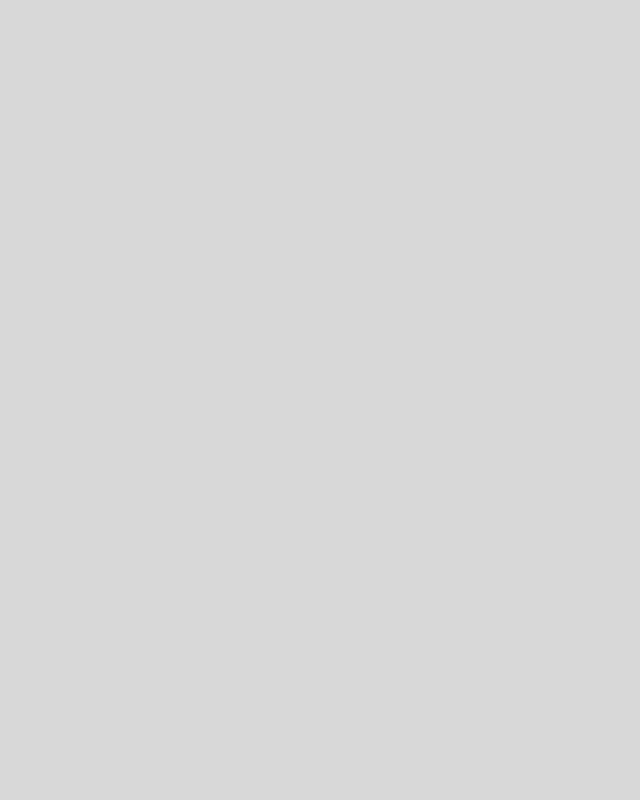
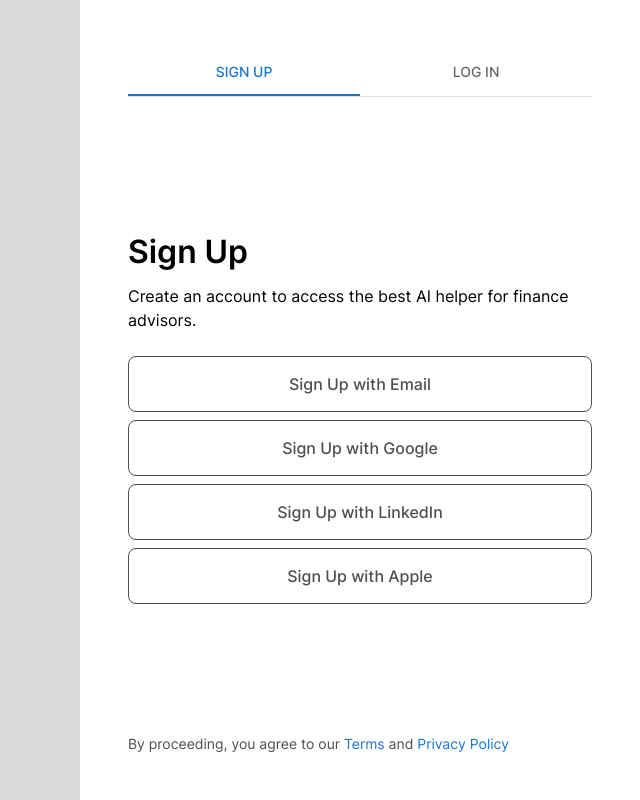
Before and after one commit to Sorini92/AIApp, a React (Vite) app: page /auth/signup in a window 1280 px wide. Before the commit this address had no page. Shown: the whole page, without its empty margins (640-1280 px from the left). Built offline with nearby package versions, Linux system fonts and the light colour scheme; no server answers.

Commit message:
add google sign up

```diff
--- a/package.json
+++ b/package.json
@@ -13,6 +13,7 @@
     "@emotion/react": "^11.11.4",
     "@emotion/styled": "^11.11.0",
     "@mui/material": "^5.15.12",
+    "@react-oauth/google": "^0.12.1",
     "@reduxjs/toolkit": "^2.2.1",
     "axios": "^1.6.8",
     "firebase": "^10.8.1",
--- a/src/components/app/App.tsx
+++ b/src/components/app/App.tsx
@@ -1,20 +1,67 @@
-import { BrowserRouter as Router, Route, Routes } from "react-router-dom";
+import { createBrowserRouter, RouterProvider, Outlet } from "react-router-dom";
+import { GoogleOAuthProvider } from "@react-oauth/google";
 import { ThemeProvider } from "@mui/material/styles";
 import { theme } from "../../theme";
 import { Auth } from "../../pages/Auth/Auth";
+import AIChat from "../../pages/AIChat/AIChat";
 
-function App() {
+/* function App() {
   return (
     <div className="app">
       <ThemeProvider theme={theme}>
         <Router>
           <Routes>
-            <Route path="/" element={<Auth />} />
+            <Route path="/" element={<Navigate replace to="/aichat" />} />
+            <Route path="/aichat" element={<AIChat />} />
+            <Route path="/auth/signup" element={<Auth component="signup" />} />
+            <Route path="/auth/login" element={<Auth component="login" />} />
           </Routes>
         </Router>
       </ThemeProvider>
     </div>
   );
+} */
+
+const router = createBrowserRouter([
+  {
+    path: "/",
+    element: <Root />,
+    //errorElement: <PageNotFound />,
+    children: [
+      {
+        path: "/",
+        element: <AIChat />,
+      },
+      {
+        path: "/aichat",
+        element: <AIChat />,
+      },
+      {
+        path: "/auth/signup",
+        element: <Auth component="signup" />,
+      },
+      {
+        path: "/auth/login",
+        element: <Auth component="login" />,
+      },
+    ],
+  },
+]);
+
+function App() {
+  return <RouterProvider router={router} />;
+}
+
+function Root() {
+  return (
+    <GoogleOAuthProvider clientId={import.meta.env.VITE_GOOGLE_CLIENT_ID}>
+      <ThemeProvider theme={theme}>
+        <main className="board">
+          <Outlet />
+        </main>
+      </ThemeProvider>
+    </GoogleOAuthProvider>
+  );
 }
 
 export default App;
--- a/src/components/auth/signUp/SignUp.tsx
+++ b/src/components/auth/signUp/SignUp.tsx
@@ -2,6 +2,7 @@ import { useState } from "react";
 import { Box, Typography } from "@mui/material";
 import { CustomButton } from "../../app/common/buttons/CustomButton";
 import { SignUpForm } from "../signUpForm/SignUpForm";
+import { useGoogleLogin } from "@react-oauth/google";
 
 export const SignUp = () => {
   const [isCreation, setIsCreation] = useState(false);
@@ -9,6 +10,12 @@ export const SignUp = () => {
   const handleClickCreationNewAccount = () => {
     setIsCreation(!isCreation);
   };
+
+  const googleLogin = useGoogleLogin({
+    onSuccess: (tokenResponse) => console.log(tokenResponse),
+    onError: () => console.log("Login Failed"),
+    flow: "auth-code",
+  });
 
   return (
     <>
@@ -44,7 +51,11 @@ export const SignUp = () => {
             clickFunction={handleClickCreationNewAccount}
             kind="transparent"
           />
-          <CustomButton text={"Sign Up with Google"} clickFunction={() => {}} kind="transparent" />
+          <CustomButton
+            text={"Sign Up with Google"}
+            clickFunction={() => googleLogin()}
+            kind="transparent"
+          />
           <CustomButton
             text={"Sign Up with LinkedIn"}
             clickFunction={() => {}}
--- /dev/null
+++ b/src/pages/AIChat/AIChat.tsx
@@ -0,0 +1,5 @@
+const AIChat = () => {
+  return <div>AIChat</div>;
+};
+
+export default AIChat;
--- a/src/pages/Auth/Auth.tsx
+++ b/src/pages/Auth/Auth.tsx
@@ -1,10 +1,15 @@
+import { NavLink } from "react-router-dom";
 import { useState } from "react";
 import { Tabs, Tab, Box, Link } from "@mui/material";
 import { SignUp } from "../../components/auth/signUp/SignUp";
 import { LogIn } from "../../components/auth/logIn/index";
 
-export const Auth = () => {
-  const [value, setValue] = useState(0);
+interface IAuth {
+  component: string;
+}
+
+export const Auth = ({ component }: IAuth) => {
+  const [value, setValue] = useState(component === "login" ? 1 : 0);
 
   const handleChange = (event: React.SyntheticEvent, newValue: number) => {
     setValue(newValue);
@@ -25,14 +30,14 @@ export const Auth = () => {
       >
         <Box sx={{ borderBottom: 1, borderColor: "divider" }}>
           <Tabs value={value} onChange={handleChange}>
-            <Tab sx={{ width: "232px" }} label="Sign Up" />
-            <Tab sx={{ width: "232px" }} label="Log In" />
+            <Tab sx={{ width: "232px" }} component={NavLink} to="/auth/signup" label={"Sign Up"} />
+            <Tab sx={{ width: "232px" }} component={NavLink} to="/auth/login" label="Log In" />
           </Tabs>
         </Box>
 
-        <Box>{value ? <LogIn /> : <SignUp />}</Box>
+        <Box>{component === "login" ? <LogIn /> : <SignUp />}</Box>
 
-        {value ? (
+        {component === "login" ? (
           <div></div>
         ) : (
           <Box sx={{ fontSize: "14px", color: "#4F4F4F" }}>
--- a/src/shared/interfaces/common/interfaces.ts
+++ b/src/shared/interfaces/common/interfaces.ts
@@ -25,3 +25,4 @@ export interface IFormInput {
   sx?: {
     [key: string]: string;
   };
+}
```
Also changed, not shown: 1 other file (tests, documents, lock files or other folders). Lines whose indentation alone changed are shown as unchanged.
